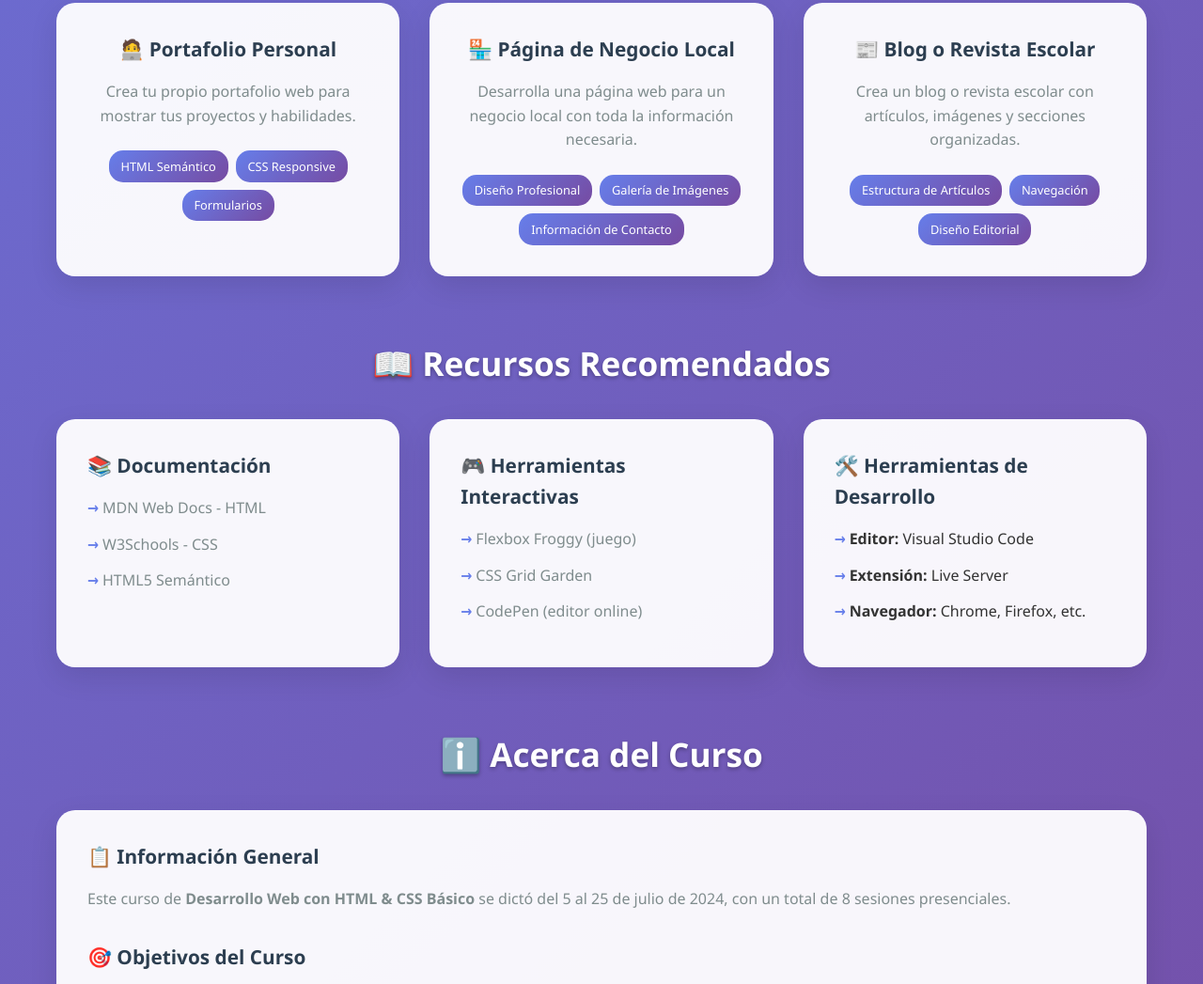
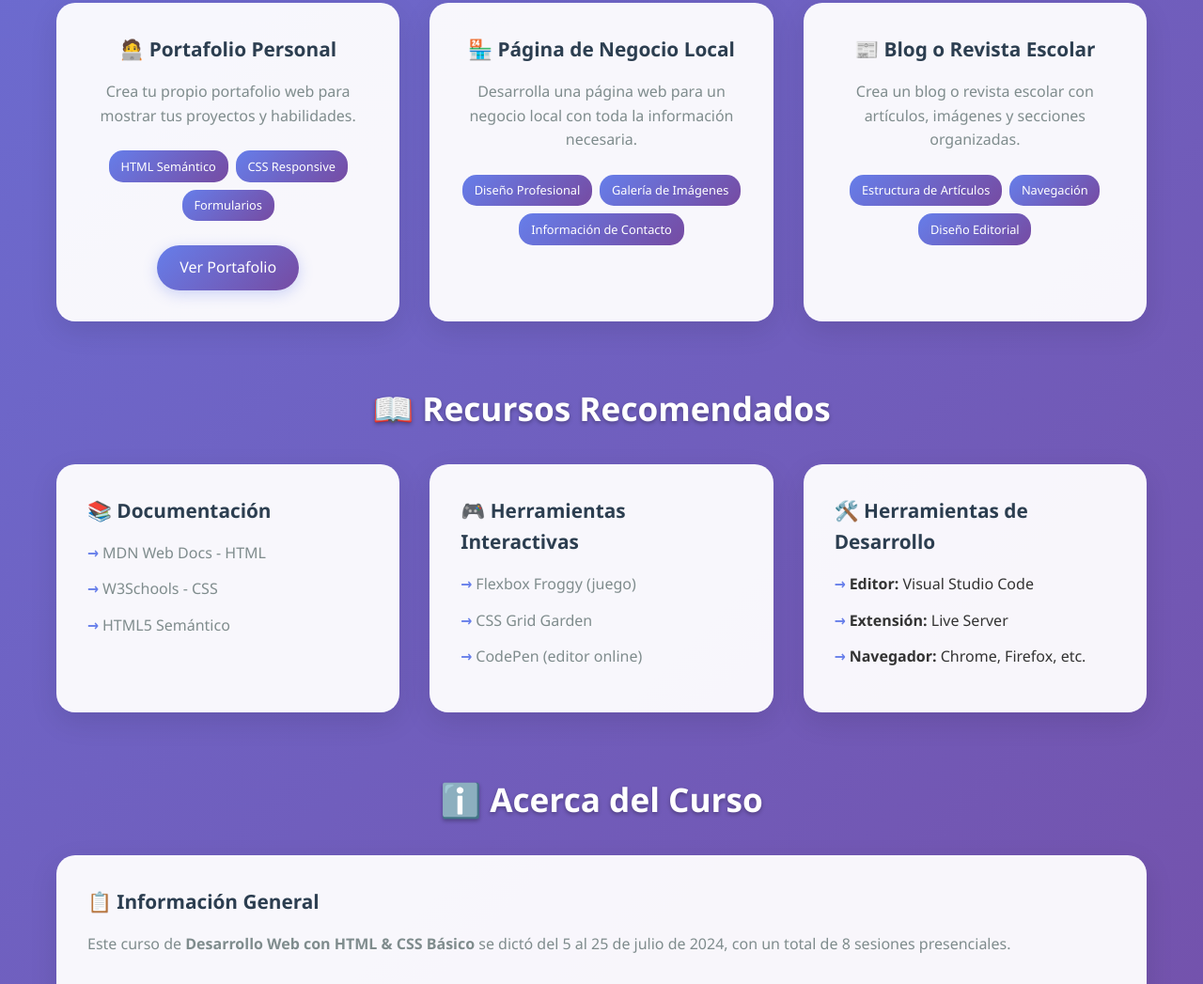
Before and after one commit to JorgeAntonio/html-course, a plain HTML site: page index.html in a window 1280 px wide. Shown: the part 1918-2965 px from the top of the page at 94% size. Drawn offline with Linux system fonts and the light colour scheme.

Commit message:
Add button to view portfolio in index.html for improved navigation

```diff
--- a/index.html
+++ b/index.html
@@ -195,6 +195,8 @@
                             <span class="feature">CSS Responsive</span>
                             <span class="feature">Formularios</span>
                         </div>
+                        <br>
+                        <a href="portafolio/index.html" class="btn btn-primary" target="_blank">Ver Portafolio</a>
                     </div>
                     <div class="project-card">
                         <h3>🏪 Página de Negocio Local</h3>
```
